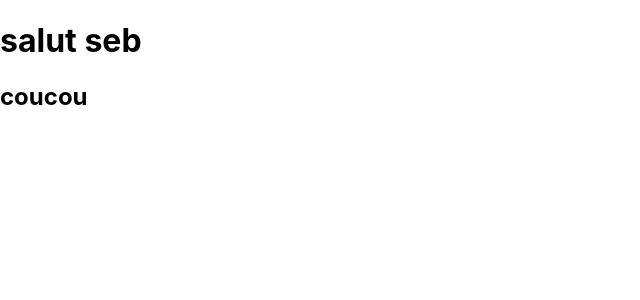
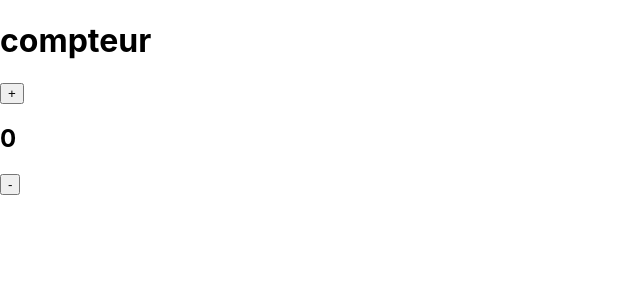
Before and after one commit to Bastos974/crazee-burger, a React (Create React App) app: page / in a window 1280 px wide. Shown: the top 300 px of the page, without its empty margins (0-640 px from the left). Built offline with nearby package versions, Linux system fonts and the light colour scheme.

Commit message:
🍒App.js>compteur

```diff
--- a/src/App.jsx
+++ b/src/App.jsx
@@ -1,15 +1,25 @@
+import { useState } from "react";
+
 function App(){
 
 // State Etat Donnée
-
+const [number,setnumber]=useState(0)
 
 // Comporetement
-
+const handleClick = () => {
+    setnumber(number+1)
+}
+const handleClick2 = () => {
+    setnumber(number-1)
+}
 
 // Affichage (rerender)
 return <div>
-    <h1>salut seb</h1>
-    <h2>coucou</h2>
+    <h1>compteur</h1>
+    <button onClick={handleClick}> + </button>
+    <h2>{number}</h2>
+    <button onClick={handleClick2}> - </button>
+
 </div>
 
 
```
